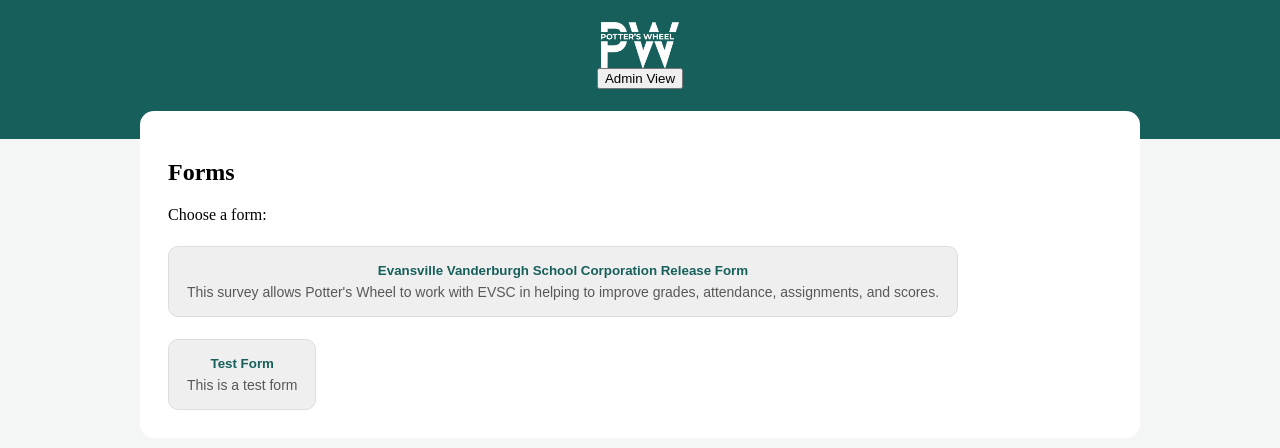
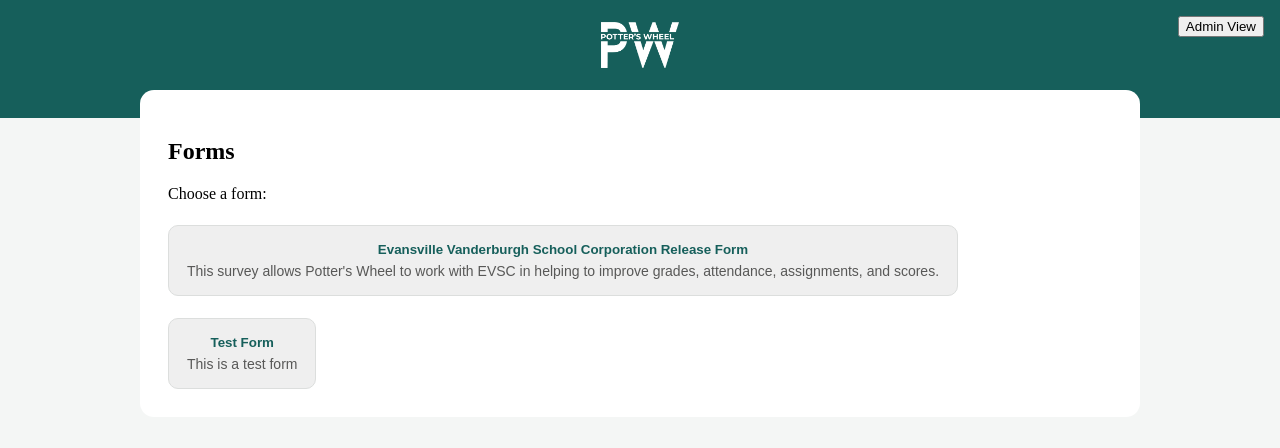
Before and after one commit to andrew-s-thompson/CS499-PottersForms, a React (Vite) app: page / in a window 1280 px wide. Shown: the top 448 px of the page. Built offline with nearby package versions, Linux system fonts and the light colour scheme.

Commit message:
move the admin button to the top right.

```diff
--- a/src/App.css
+++ b/src/App.css
@@ -11,6 +11,12 @@ header > img {
     width: auto;
 }
 
+.header-button {
+    position: absolute;
+    top: 16px;
+    right: 16px;
+}
+
 .site-main {
   max-width: 1000px;
   margin: -28px auto 0;
--- a/src/components/FormPage.jsx
+++ b/src/components/FormPage.jsx
@@ -3,6 +3,8 @@ import SignatureCanvas from 'react-signature-canvas'
 
 function FormPage({ form, onBack }) {
   const signatures = useRef({})
+  // These display fields go through an if then else chain to display the correct input type based on the input form payload.
+  // Eventually, I might be able to turn every single form type into a reusable component, if they start to have more individual functionality.
   const displayFields = form.fields.map(field =>
     field.type === 'label'
       ? <p key={field.key} className="form-text">{field.label}</p>
```
Lines whose indentation alone changed are shown as unchanged.
